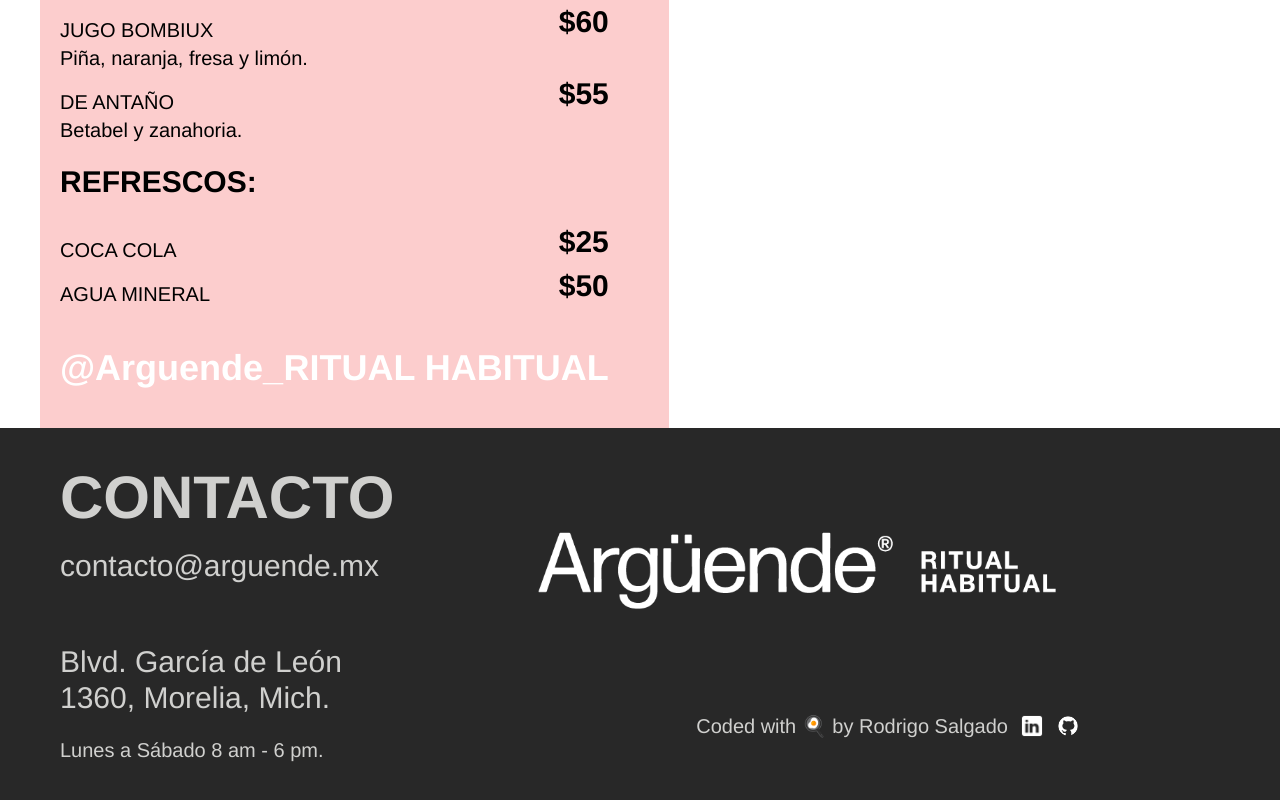
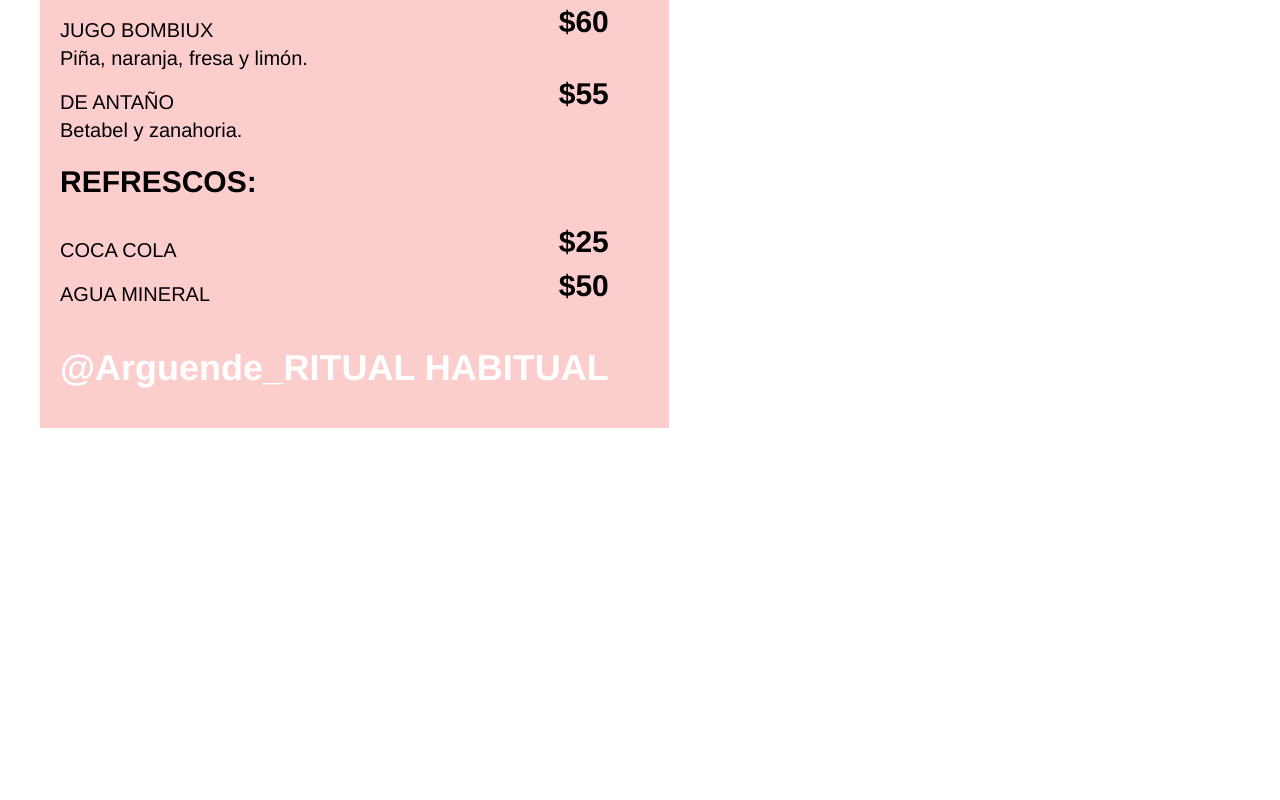
Before and after one commit to Saturno-0/Arguende, a React (Vite) app: page / in a window 1280 px wide. Shown: the part 3192-3992 px from the top of the page. After the commit the page ends 3620 px from the top, so only its background shows below. Built offline with nearby package versions, Linux system fonts and the light colour scheme.

Commit message:
Refactor Footer component: update class attributes to className for JSX compatibility; remove Footer import from main.jsx

```diff
--- a/src/Footer.jsx
+++ b/src/Footer.jsx
@@ -2,42 +2,42 @@ import './app.css'
 
 function Footer() {
     return (
-        <div>
-            <div id="contacto" class="flex " >
-                <div class='text-[#D0D0CE] bg-[#282828] md:flex md:justify-between md:pr-50'>
-                    <div class="md:mx-15 mx-5 mt-10">
-                        <p class="font-pesada text-6xl md:text-6xl">CONTACTO</p>
-                        <div class="pt-5 pb-10 text-2xl md:text-3xl ">
+
+            <div id="contacto" className="flex " >
+                <div className='text-[#D0D0CE] bg-[#282828] md:flex md:justify-between md:pr-50'>
+                    <div className="md:mx-15 mx-5 mt-10">
+                        <p className="font-pesada text-6xl md:text-6xl">CONTACTO</p>
+                        <div className="pt-5 pb-10 text-2xl md:text-3xl ">
                             <p>contacto@arguende.mx</p>
                         </div>
-                        <div class="py-5 text-2xl md:text-3xl w-9/11">
+                        <div className="py-5 text-2xl md:text-3xl w-9/11">
                             <p>Blvd. García de León 1360, Morelia, Mich.</p>
                         </div>
-                        <div class="text-lg md:text-xl md:pb-20 w-9/11">
+                        <div className="text-lg md:text-xl md:pb-20 w-9/11">
                             <p>Lunes a Sábado 8 am - 6 pm.</p>
                         </div>
                     </div>
-                    <div class="">
+                    <div>
                         <img
                             src="src/assets/Tagline.png"
                             alt="Argüende Tagline"
-                            class=" object-contain"
+                            className=" object-contain"
                         />
-                        <div class="flex justify-self-end space-x-3 items-center text-lg md:text-xl">
+                        <div className="flex justify-self-end space-x-3 items-center text-lg md:text-xl">
                             <p>Coded with 🍳 by Rodrigo Salgado</p>
                             <img
                                 src="src/assets/icon-linkedin.png"
-                                className="w-3 md:w-6 object-contain hover:opacity-75 transition-opacity"
+                                classNameName="w-3 md:w-6 object-contain hover:opacity-75 transition-opacity"
                             />
                             <img
                                 src="src/assets/icon-github.png"
-                                className="w-6 md:w-6 object-contain hover:opacity-75 transition-opacity"
+                                classNameName="w-6 md:w-6 object-contain hover:opacity-75 transition-opacity"
                             />
                         </div>
                     </div>
                 </div>
             </div>
-        </div>
+
     );
 }
 
--- a/src/main.jsx
+++ b/src/main.jsx
@@ -4,13 +4,13 @@ import './index.css'
 import App from './App.jsx'
 import Navbar from './Navbar.jsx'
 import Landing from './Landing.jsx'
-import Footer from './footer.jsx'
+
 
 createRoot(document.getElementById('root')).render(
   <StrictMode>
     <Navbar />
     <Landing />
     <App />
-    <Footer />
+
   </StrictMode>,
 )
```
